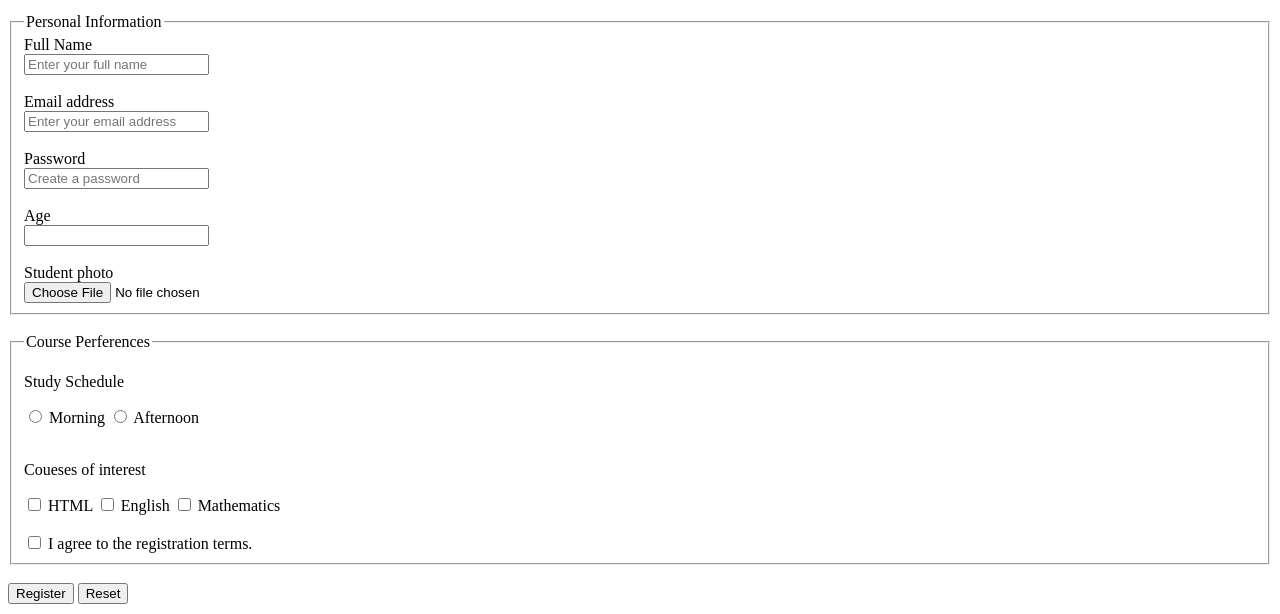
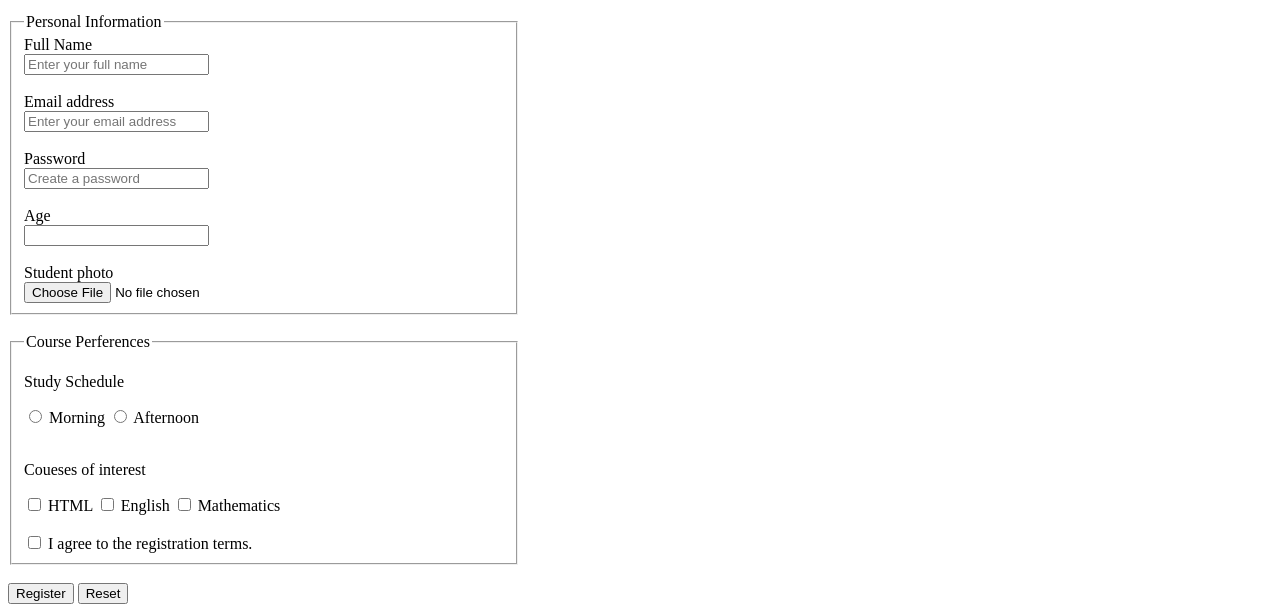
Before and after one commit to AKF-Web-Dev/solutions, a plain HTML site: page html/html-forms/assignment-1/assignment-1.html in a window 1280 px wide. Shown: the part 186-800 px from the top of the page. Drawn offline with Linux system fonts and the light colour scheme.

Commit message:
the assignment 1 has been completed

```diff
--- a/html/html-forms/assignment-1/assignment-1.html
+++ b/html/html-forms/assignment-1/assignment-1.html
@@ -4,6 +4,12 @@
     <meta charset="UTF-8" />
     <meta name="viewport" content="width=device-width, initial-scale=1.0" />
     <title>Assignment 1</title>
+
+    <style>
+      body {
+        width: 40vw;
+      }
+    </style>
   </head>
   <body>
     <!-- Header section of the page -->
```
